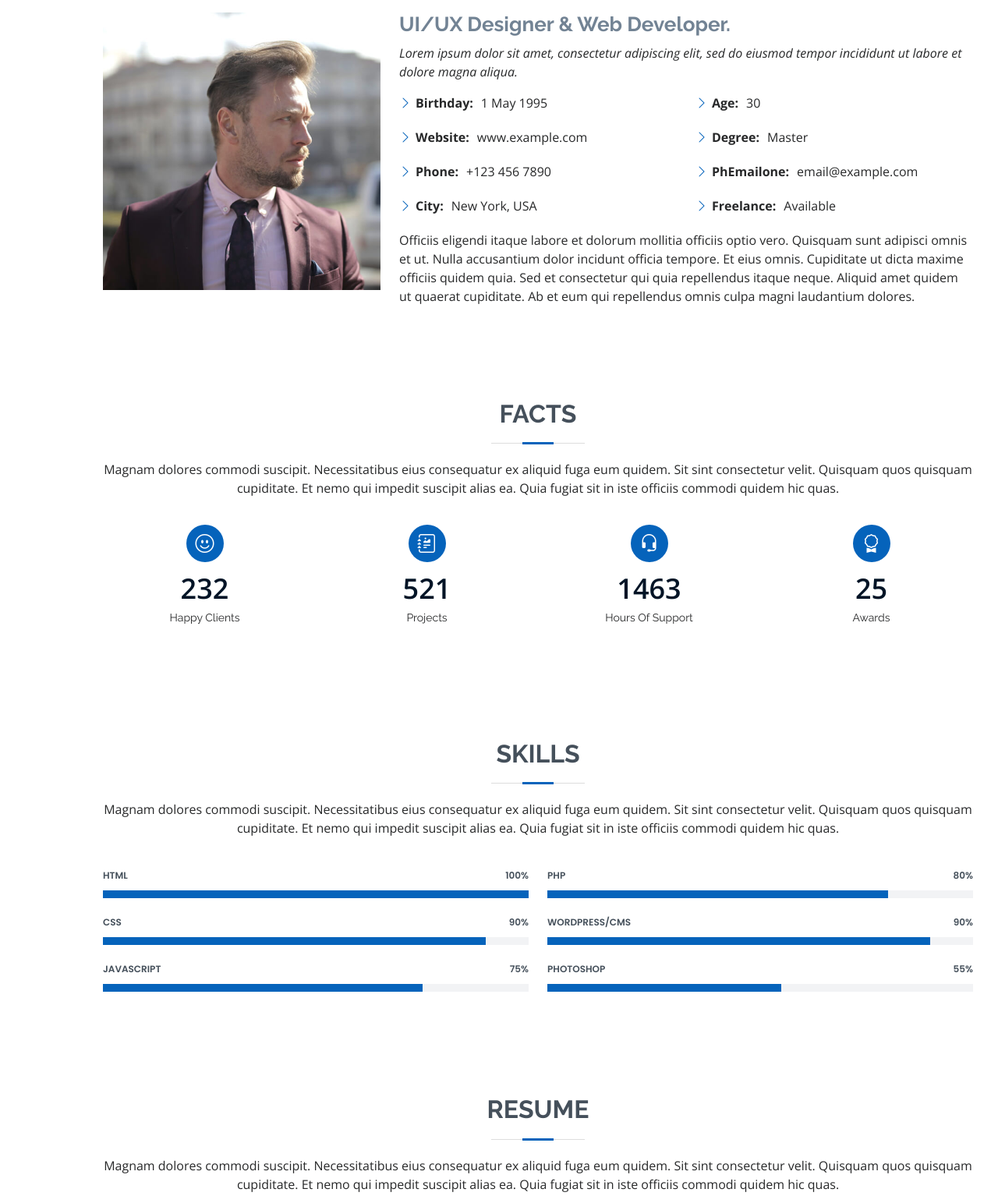
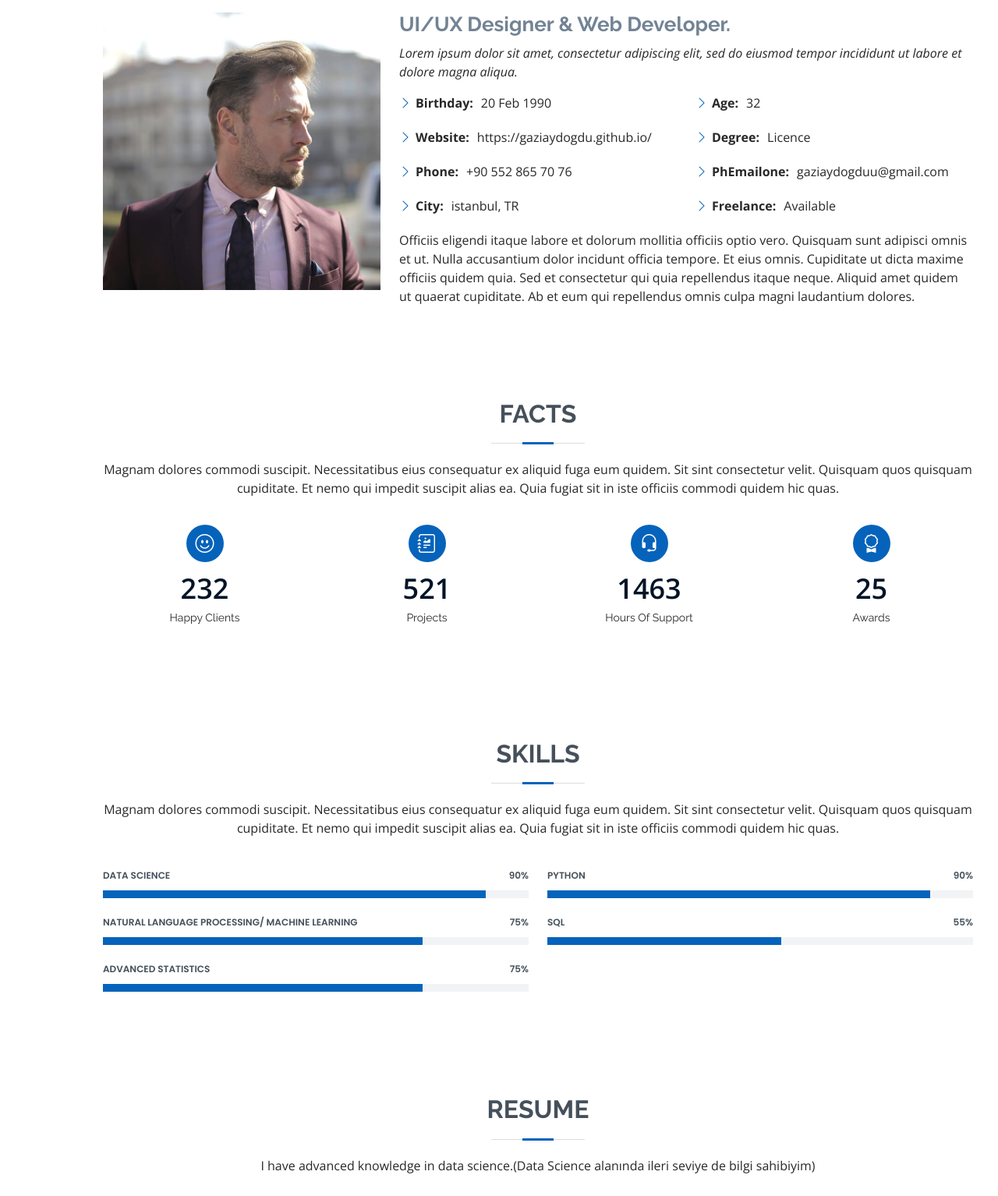
Before and after one commit to gaziaydogdu/gaziaydogdu.github.io, a plain HTML site: page index.html in a window 1280 px wide. Shown: the part 1000-2534 px from the top of the page at 78% size. Drawn offline with nearby package versions, Linux system fonts and the light colour scheme.

Commit message:
index.html was changed at 26 March 2022 by gazi

```diff
--- a/index.html
+++ b/index.html
@@ -5,7 +5,7 @@
   <meta charset="utf-8">
   <meta content="width=device-width, initial-scale=1.0" name="viewport">
 
-  <title>MyResume Bootstrap Template - Index</title>
+  <title>Gazi AYDOĞDU</title>
   <meta content="" name="description">
   <meta content="" name="keywords">
 
@@ -59,14 +59,14 @@
   <!-- ======= Hero Section ======= -->
   <section id="hero" class="d-flex flex-column justify-content-center">
     <div class="container" data-aos="zoom-in" data-aos-delay="100">
-      <h1>Brandon Johnson</h1>
-      <p>I'm <span class="typed" data-typed-items="Designer, Developer, Freelancer, Photographer"></span></p>
+      <h1>Gazi AYDOĞDU</h1>
+      <p>I'm <span class="typed" data-typed-items="Data Scientist, Machine Learning Specialist, Data Processing Specialist"></span></p>
       <div class="social-links">
         <a href="#" class="twitter"><i class="bx bxl-twitter"></i></a>
         <a href="#" class="facebook"><i class="bx bxl-facebook"></i></a>
         <a href="#" class="instagram"><i class="bx bxl-instagram"></i></a>
         <a href="#" class="google-plus"><i class="bx bxl-skype"></i></a>
-        <a href="#" class="linkedin"><i class="bx bxl-linkedin"></i></a>
+        <a href="#" class="linkedin"><i class="www.linkedin.com/in/gaziaydogdu"></i></a>
       </div>
     </div>
   </section><!-- End Hero -->
@@ -95,17 +95,17 @@
             <div class="row">
               <div class="col-lg-6">
                 <ul>
-                  <li><i class="bi bi-chevron-right"></i> <strong>Birthday:</strong> <span>1 May 1995</span></li>
-                  <li><i class="bi bi-chevron-right"></i> <strong>Website:</strong> <span>www.example.com</span></li>
-                  <li><i class="bi bi-chevron-right"></i> <strong>Phone:</strong> <span>+123 456 7890</span></li>
-                  <li><i class="bi bi-chevron-right"></i> <strong>City:</strong> <span>New York, USA</span></li>
+                  <li><i class="bi bi-chevron-right"></i> <strong>Birthday:</strong> <span>20 Feb 1990</span></li>
+                  <li><i class="bi bi-chevron-right"></i> <strong>Website:</strong> <span>https://gaziaydogdu.github.io/</span></li>
+                  <li><i class="bi bi-chevron-right"></i> <strong>Phone:</strong> <span>+90 552 865 70 76</span></li>
+                  <li><i class="bi bi-chevron-right"></i> <strong>City:</strong> <span>istanbul, TR</span></li>
                 </ul>
               </div>
               <div class="col-lg-6">
                 <ul>
-                  <li><i class="bi bi-chevron-right"></i> <strong>Age:</strong> <span>30</span></li>
-                  <li><i class="bi bi-chevron-right"></i> <strong>Degree:</strong> <span>Master</span></li>
-                  <li><i class="bi bi-chevron-right"></i> <strong>PhEmailone:</strong> <span>email@example.com</span></li>
+                  <li><i class="bi bi-chevron-right"></i> <strong>Age:</strong> <span>32</span></li>
+                  <li><i class="bi bi-chevron-right"></i> <strong>Degree:</strong> <span>Licence</span></li>
+                  <li><i class="bi bi-chevron-right"></i> <strong>PhEmailone:</strong> <span>gaziaydogduu@gmail.com</span></li>
                   <li><i class="bi bi-chevron-right"></i> <strong>Freelance:</strong> <span>Available</span></li>
                 </ul>
               </div>
@@ -182,21 +182,21 @@
           <div class="col-lg-6">
 
             <div class="progress">
-              <span class="skill">HTML <i class="val">100%</i></span>
-              <div class="progress-bar-wrap">
-                <div class="progress-bar" role="progressbar" aria-valuenow="100" aria-valuemin="0" aria-valuemax="100"></div>
-              </div>
-            </div>
-
-            <div class="progress">
-              <span class="skill">CSS <i class="val">90%</i></span>
+              <span class="skill">Data Science <i class="val">90%</i></span>
               <div class="progress-bar-wrap">
                 <div class="progress-bar" role="progressbar" aria-valuenow="90" aria-valuemin="0" aria-valuemax="100"></div>
               </div>
             </div>
 
             <div class="progress">
-              <span class="skill">JavaScript <i class="val">75%</i></span>
+              <span class="skill">Natural Language Processing/ Machine Learning <i class="val">75%</i></span>
+              <div class="progress-bar-wrap">
+                <div class="progress-bar" role="progressbar" aria-valuenow="75" aria-valuemin="0" aria-valuemax="100"></div>
+              </div>
+            </div>
+
+	     <div class="progress">
+              <span class="skill">Advanced Statistics <i class="val">75%</i></span>
               <div class="progress-bar-wrap">
                 <div class="progress-bar" role="progressbar" aria-valuenow="75" aria-valuemin="0" aria-valuemax="100"></div>
               </div>
@@ -207,21 +207,14 @@
           <div class="col-lg-6">
 
             <div class="progress">
-              <span class="skill">PHP <i class="val">80%</i></span>
-              <div class="progress-bar-wrap">
-                <div class="progress-bar" role="progressbar" aria-valuenow="80" aria-valuemin="0" aria-valuemax="100"></div>
-              </div>
-            </div>
-
-            <div class="progress">
-              <span class="skill">WordPress/CMS <i class="val">90%</i></span>
+              <span class="skill">Python <i class="val">90%</i></span>
               <div class="progress-bar-wrap">
                 <div class="progress-bar" role="progressbar" aria-valuenow="90" aria-valuemin="0" aria-valuemax="100"></div>
               </div>
             </div>
 
             <div class="progress">
-              <span class="skill">Photoshop <i class="val">55%</i></span>
+              <span class="skill">SQL <i class="val">55%</i></span>
               <div class="progress-bar-wrap">
                 <div class="progress-bar" role="progressbar" aria-valuenow="55" aria-valuemin="0" aria-valuemax="100"></div>
               </div>
@@ -240,14 +233,14 @@
 
         <div class="section-title">
           <h2>Resume</h2>
-          <p>Magnam dolores commodi suscipit. Necessitatibus eius consequatur ex aliquid fuga eum quidem. Sit sint consectetur velit. Quisquam quos quisquam cupiditate. Et nemo qui impedit suscipit alias ea. Quia fugiat sit in iste officiis commodi quidem hic quas.</p>
+          <p>I have advanced knowledge in data science.(Data Science alanında ileri seviye de bilgi sahibiyim)</p>
         </div>
 
         <div class="row">
           <div class="col-lg-6">
             <h3 class="resume-title">Sumary</h3>
             <div class="resume-item pb-0">
-              <h4>Brandon Johnson</h4>
+              <h4>Gazi AYDOĞDU</h4>
               <p><em>Innovative and deadline-driven Graphic Designer with 3+ years of experience designing and developing user-centered digital/print marketing material from initial concept to final, polished deliverable.</em></p>
               <ul>
                 <li>Portland par 127,Orlando, FL</li>
@@ -645,19 +638,19 @@
               <div class="address">
                 <i class="bi bi-geo-alt"></i>
                 <h4>Location:</h4>
-                <p>A108 Adam Street, New York, NY 535022</p>
+                <p>Yazlık Yeni Disctrict, İbni Sina Street, apartment number: 18, Golcuk/KOCAELI/TURKEY</p>
               </div>
 
               <div class="email">
                 <i class="bi bi-envelope"></i>
                 <h4>Email:</h4>
-                <p>info@example.com</p>
+                <p>gaziaydogduu@gmail.com</p>
               </div>
 
               <div class="phone">
                 <i class="bi bi-phone"></i>
                 <h4>Call:</h4>
-                <p>+1 5589 55488 55s</p>
+                <p>+90 552 865 7076</p>
               </div>
 
             </div>
@@ -701,7 +694,7 @@
   <!-- ======= Footer ======= -->
   <footer id="footer">
     <div class="container">
-      <h3>Brandon Johnson</h3>
+      <h3>Gazi AYDOĞDU</h3>
       <p>Et aut eum quis fuga eos sunt ipsa nihil. Labore corporis magni eligendi fuga maxime saepe commodi placeat.</p>
       <div class="social-links">
         <a href="#" class="twitter"><i class="bx bxl-twitter"></i></a>
```
